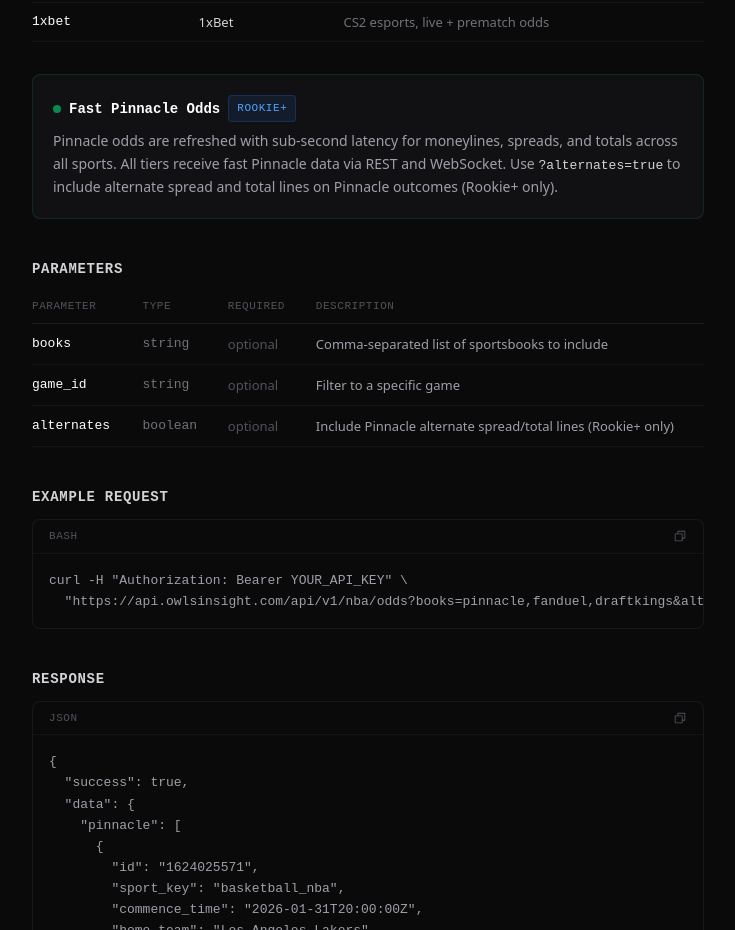
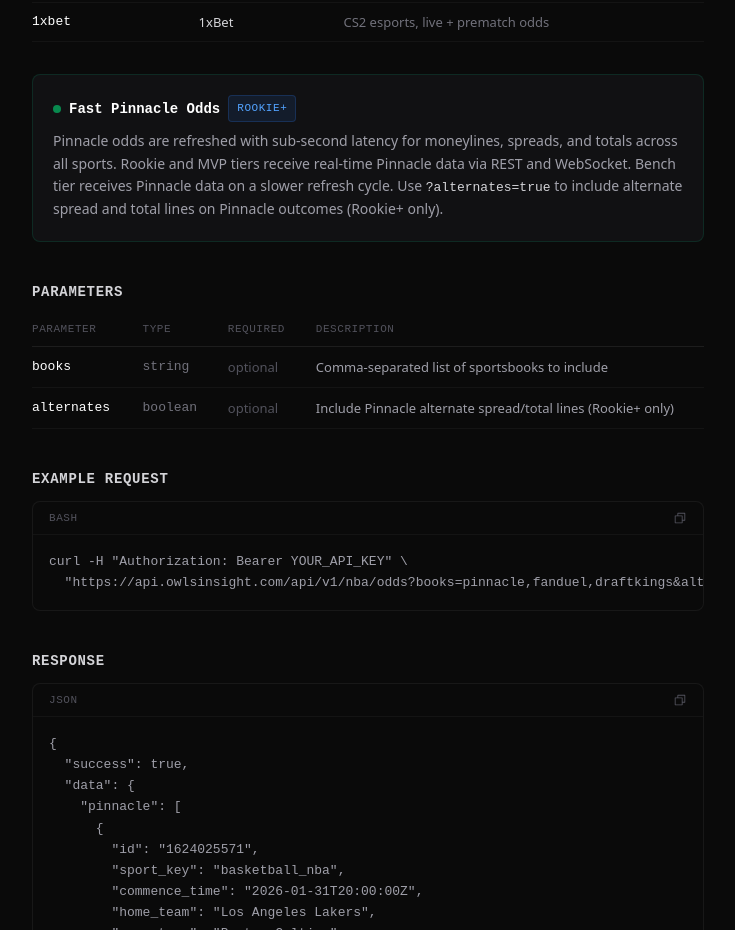
Before and after one commit to Davidgsilva/owls-insight-frontend, a Next.js app: page /docs in a window 1280 px wide. Shown: the part 1960-2890 px from the top of the page, without its empty margins (240-975 px from the left). Built offline with nearby package versions, Linux system fonts and the light colour scheme; no server answers; a web font is replaced by a local one.

Commit message:
docs: Remove false game_id param from odds, fix Pinnacle tier text
The odds endpoint does not support game_id filtering (only props do).
Fix Fast Pinnacle callout text — Rookie/MVP get real-time data, not
all tiers as previously stated.

```diff
--- a/src/app/docs/page.tsx
+++ b/src/app/docs/page.tsx
@@ -334,7 +334,7 @@
               </div>
               <p className="text-sm text-zinc-400 font-sans leading-relaxed">
                 Pinnacle odds are refreshed with sub-second latency for moneylines, spreads, and totals across all sports.
-                All tiers receive fast Pinnacle data via REST and WebSocket.
+                Rookie and MVP tiers receive real-time Pinnacle data via REST and WebSocket. Bench tier receives Pinnacle data on a slower refresh cycle.
                 Use <code className="text-[13px] font-mono text-zinc-300">?alternates=true</code> to include alternate spread and total lines on Pinnacle outcomes (Rookie+ only).
               </p>
             </div>
@@ -343,7 +343,6 @@
             <ParamTable
               params={[
                 { name: "books", type: "string", required: false, description: "Comma-separated list of sportsbooks to include" },
-                { name: "game_id", type: "string", required: false, description: "Filter to a specific game" },
                 { name: "alternates", type: "boolean", required: false, description: "Include Pinnacle alternate spread/total lines (Rookie+ only)" },
               ]}
             />
```
